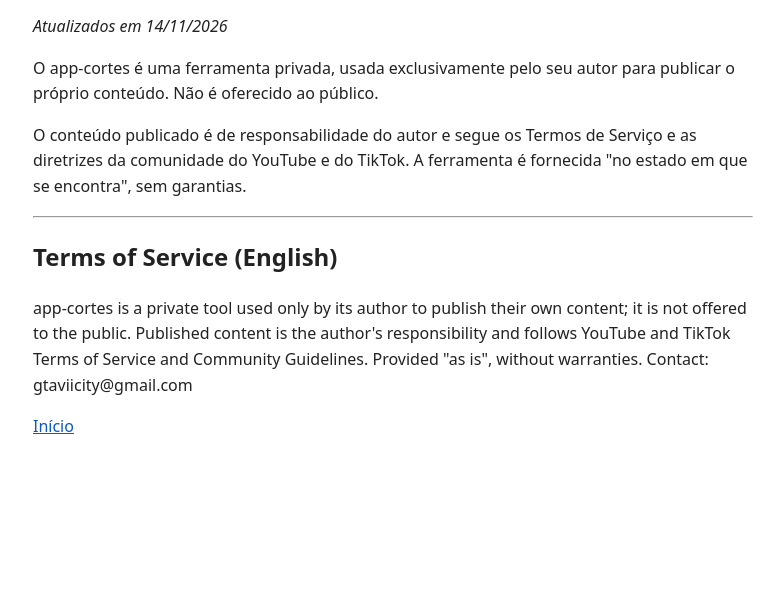
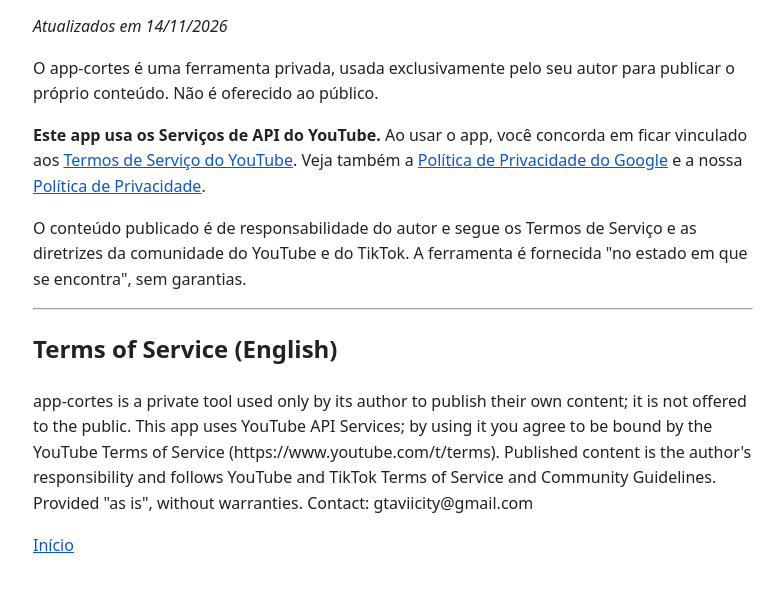
Before and after one commit to guidas20/guidas20.github.io, a plain HTML site: page termos.html in a window 1280 px wide. Shown: the part 84-676 px from the top of the page, without its empty margins (247-1031 px from the left). Drawn offline with Linux system fonts and the light colour scheme.

Commit message:
Add files via upload

```diff
--- a/termos.html
+++ b/termos.html
@@ -3,8 +3,9 @@
 <html lang="pt-BR"><head><meta http-equiv="Content-Type" content="text/html; charset=UTF-8"><meta name="viewport" content="width=device-width,initial-scale=1"><title>Termos de Serviço</title><style>body{font-family:system-ui,sans-serif;max-width:720px;margin:40px auto;padding:0 16px;line-height:1.6;color:#222;background:#fff}h1{font-size:1.6em}a{color:#0a58ca}</style></head><body>
 <h1>Termos de Serviço</h1><p><em>Atualizados em 14/11/2026</em></p>
 <p>O app-cortes é uma ferramenta privada, usada exclusivamente pelo seu autor para publicar o próprio conteúdo. Não é oferecido ao público.</p>
+<p><b>Este app usa os Serviços de API do YouTube.</b> Ao usar o app, você concorda em ficar vinculado aos <a href="https://www.youtube.com/t/terms">Termos de Serviço do YouTube</a>. Veja também a <a href="https://www.google.com/policies/privacy">Política de Privacidade do Google</a> e a nossa <a href="http://192.168.16.64:8090/privacidade.html">Política de Privacidade</a>.</p>
 <p>O conteúdo publicado é de responsabilidade do autor e segue os Termos de Serviço e as diretrizes da comunidade do YouTube e do TikTok. A ferramenta é fornecida "no estado em que se encontra", sem garantias.</p>
 <hr><h2>Terms of Service (English)</h2>
-<p>app-cortes is a private tool used only by its author to publish their own content; it is not offered to the public. Published content is the author's responsibility and follows YouTube and TikTok Terms of Service and Community Guidelines. Provided "as is", without warranties. Contact: gtaviicity@gmail.com</p>
+<p>app-cortes is a private tool used only by its author to publish their own content; it is not offered to the public. This app uses YouTube API Services; by using it you agree to be bound by the YouTube Terms of Service (https://www.youtube.com/t/terms). Published content is the author's responsibility and follows YouTube and TikTok Terms of Service and Community Guidelines. Provided "as is", without warranties. Contact: gtaviicity@gmail.com</p>
 <p><a href="http://192.168.16.64:8090/index.html">Início</a></p>
 </body></html>
```
